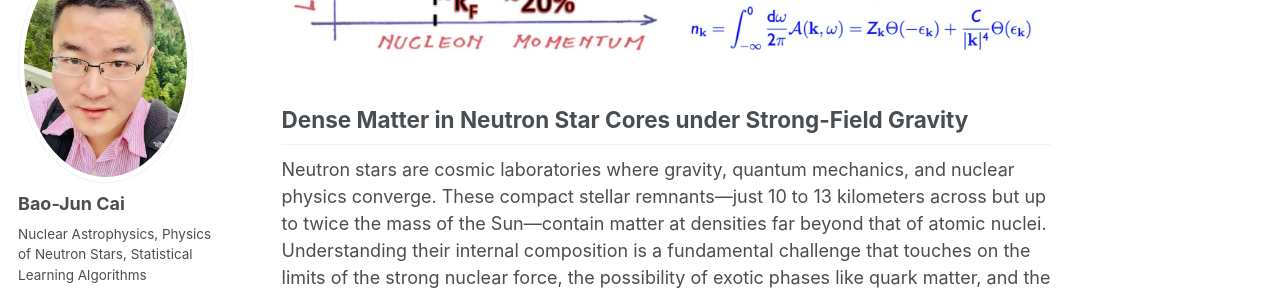
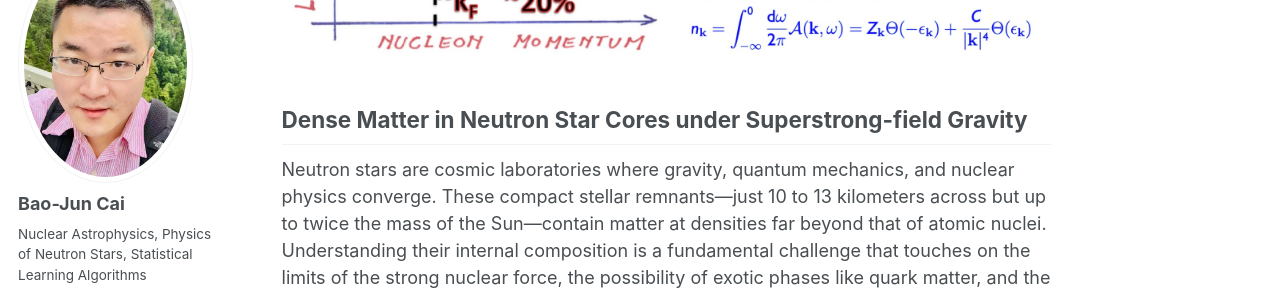
Before and after one commit to bjcai-phys/bjcai-phys.github.io, a Jekyll site: the page built from _pages/research.md, in a window 1280 px wide and 900 px high, scrolled down 1012 px. Shown: the part 154-449 px from the top of the window. Built offline with Jekyll 4.4.1, drawn with Linux system fonts in a browser that asks for light colours; some web fonts are replaced; some of the changed text lies outside the part shown.

Commit message:
Update research.md

```diff
--- a/_pages/research.md
+++ b/_pages/research.md
@@ -5,7 +5,7 @@ permalink: /research/
 author_profile: true
 ---
 
-## Nucleon-Nucleon Short Range Correlations
+## Nucleon-nucleon Short Range Correlations
 
 Nucleon-nucleon short range correlations (NN-SRCs) refer to the phenomenon where two nucleons inside a nucleus form tightly correlated pairs due to strong interactions at short distances, leading to high-momentum components in the nuclear wave function. About 20%-25% of nucleons participate in such correlations, with a strong dominance of proton–neutron pairs. NN-SRC generate a characteristic high-momentum tail in the single-nucleon momentum distribution, which significantly deviates from traditional independent-particle models. These correlations play a pivotal role in several areas of nuclear and particle physics, e.g., they affect neutrino–nucleus interactions by altering final-state nucleon emission and impacting neutrino energy reconstruction; they provide crucial input for understanding the equation of state in heavy-ion collisions and the behavior of superdense matter in neutron stars; and they offer fundamental insight into the non-perturbative regime of the strong nuclear force beyond simple mean-field approximations. As such, NN-SRC connect low-energy nuclear structure with high-energy astrophysical phenomena and neutrino physics. Figure taken from <ins>O.Hen et al., RMP, 89, 045002 (2017)</ins>.
 
@@ -14,7 +14,7 @@ Professor Cai’s group is investigating novel aspects of NN-SRCs and their wide
 ![Sketch of nucleon momentum distribution, figure taken from <ins>O.Hen et al., RMP, 89, 045002</ins>](https://bjcai-phys.github.io/images/nk-skt.jpg){:width="100%"}
 
 
-## Dense Matter in Neutron Star Cores under Strong-Field Gravity
+## Dense Matter in Neutron Star Cores under Superstrong-field Gravity
 
 Neutron stars are cosmic laboratories where gravity, quantum mechanics, and nuclear physics converge. These compact stellar remnants—just 10 to 13 kilometers across but up to twice the mass of the Sun—contain matter at densities far beyond that of atomic nuclei. Understanding their internal composition is a fundamental challenge that touches on the limits of the strong nuclear force, the possibility of exotic phases like quark matter, and the true nature of dense matter. A central goal in neutron star physics is to determine the equation of state—how pressure depends on energy density—deep inside the star. A key quantity in this context is the speed of sound, which encodes the stiffness of dense matter and directly affects the maximum mass and compactness of neutron stars. Unusual features in the speed of sound profile may indicate phase transitions or new forms of matter under extreme conditions. Recent advances in astrophysical observations have revolutionized our ability to probe neutron star interiors. Gravitational wave events from neutron star mergers, detected by LIGO and Virgo, provide constraints on tidal deformability. Simultaneously, high-precision X-ray timing from NASA’s NICER mission and the upcoming Chinese-European eXTP mission offer mass–radius measurements that are sensitive to the equation of state. These data require equally sophisticated theoretical tools for interpretation.
 
```
Also changed, not shown: other parts of _pages/research.md (+3 -1 lines).
